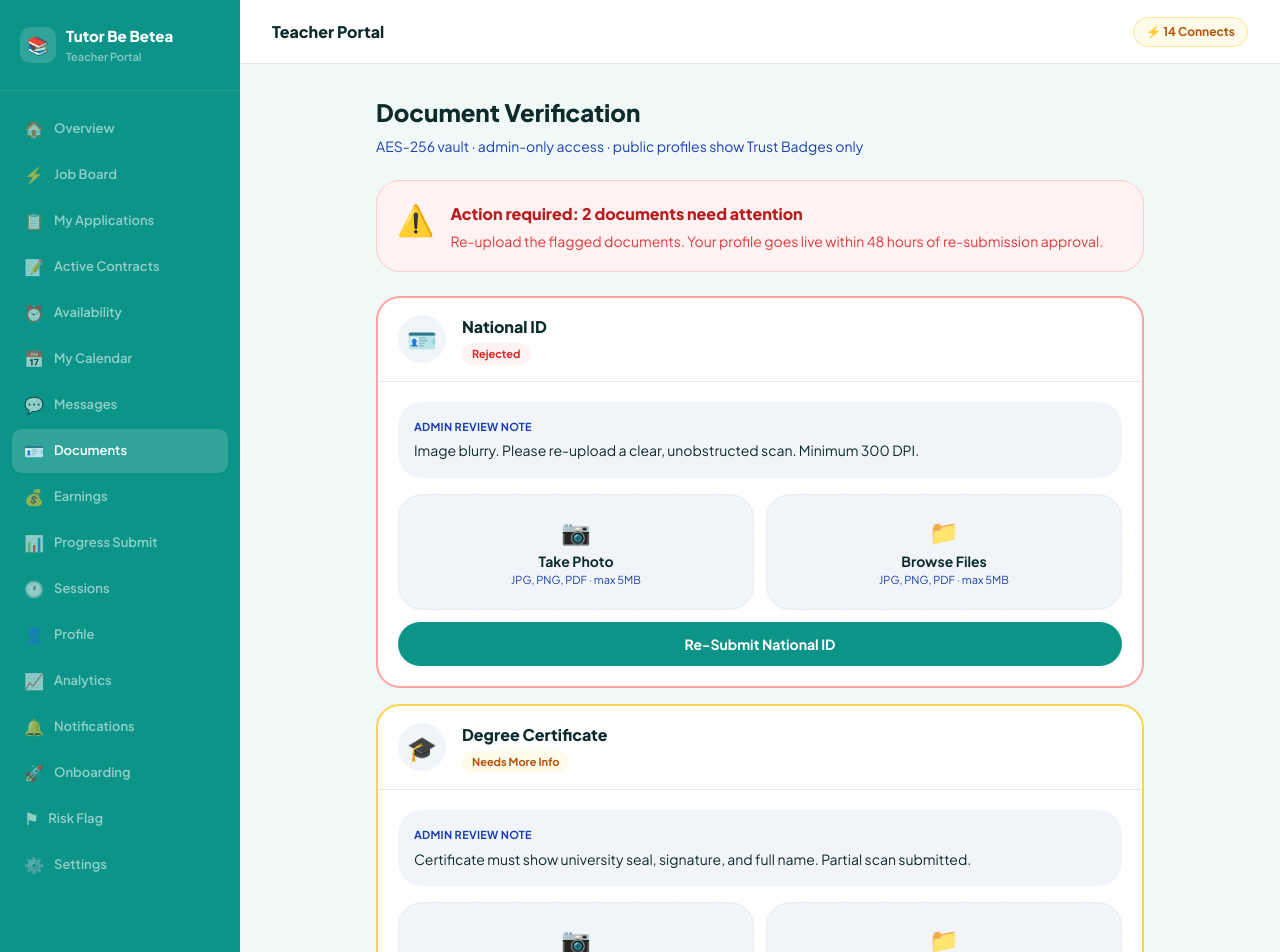
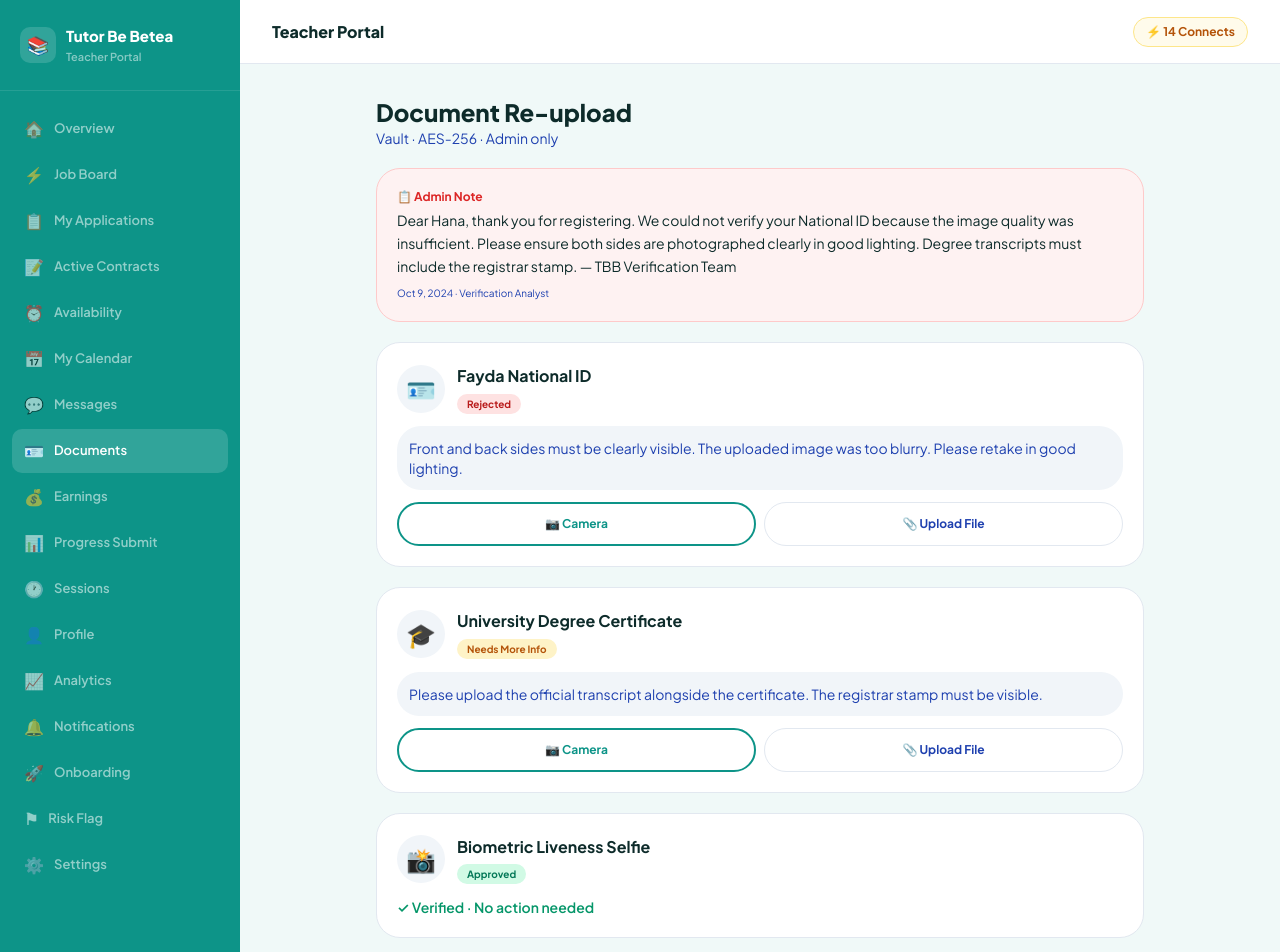
Before and after one commit to Zeordi/tutor-be-betea, a Next.js app in the folder apps/web/: page /teacher/verification in a window 1280 px wide. Shown: the top 952 px of the page. Built offline with nearby package versions, Linux system fonts and the light colour scheme; sample sign-in values are in the browser's storage.

Commit message:
Update page.tsx

```diff
--- a/apps/web/app/teacher/verification/page.tsx
+++ b/apps/web/app/teacher/verification/page.tsx
@@ -1,138 +1,143 @@
 "use client";
 
-const DOCS = [
+import { useState } from "react";
+
+type DocStatus = "rejected" | "needs-info" | "approved";
+
+const DOCS: {
+  id: string;
+  label: string;
+  status: DocStatus;
+  statusLabel: string;
+  note?: string;
+  icon: string;
+}[] = [
   {
-    name: "National ID",
+    id: "national-id",
+    label: "Fayda National ID",
     status: "rejected",
-    note: "Image blurry. Please re-upload a clear, unobstructed scan. Minimum 300 DPI.",
+    statusLabel: "Rejected",
+    note: "Front and back sides must be clearly visible. The uploaded image was too blurry. Please retake in good lighting.",
     icon: "🪪",
   },
   {
-    name: "Degree Certificate",
-    status: "needs_info",
-    note: "Certificate must show university seal, signature, and full name. Partial scan submitted.",
+    id: "degree",
+    label: "University Degree Certificate",
+    status: "needs-info",
+    statusLabel: "Needs More Info",
+    note: "Please upload the official transcript alongside the certificate. The registrar stamp must be visible.",
     icon: "🎓",
   },
   {
-    name: "Police Clearance",
+    id: "liveness",
+    label: "Biometric Liveness Selfie",
     status: "approved",
-    note: "Approved on Aug 20, 2026. Valid for 12 months.",
-    icon: "👮",
+    statusLabel: "Approved",
+    icon: "📸",
   },
 ];
 
-function statusMeta(status: string) {
+function statusStyle(status: DocStatus) {
+  if (status === "approved")
+    return "bg-emerald-100 text-emerald-700 dark:bg-emerald-900/40 dark:text-emerald-300";
   if (status === "rejected")
-    return {
-      label: "Rejected",
-      chip: "bg-red-50 text-red-600 dark:bg-red-950/40 dark:text-red-300",
-      border: "border-red-300 dark:border-red-800",
-    };
-  if (status === "needs_info")
-    return {
-      label: "Needs More Info",
-      chip: "bg-amber-50 text-amber-700 dark:bg-amber-950/40 dark:text-amber-300",
-      border: "border-amber-300 dark:border-amber-800",
-    };
-  return {
-    label: "Approved",
-    chip: "bg-teal-50 text-[var(--primary)] dark:bg-teal-950/40",
-    border: "border-[var(--border)]",
-  };
+    return "bg-red-100 text-red-700 dark:bg-red-900/40 dark:text-red-300";
+  return "bg-amber-100 text-amber-700 dark:bg-amber-900/40 dark:text-amber-300";
 }
 
 export default function TeacherVerificationPage() {
+  const [uploading, setUploading] = useState<string | null>(null);
+  const [submitted, setSubmitted] = useState(false);
+
+  const startUpload = (id: string) => {
+    setUploading(id);
+    setTimeout(() => setUploading(null), 1500);
+  };
+
   return (
-    <div className="mx-auto max-w-3xl">
-      <h1 className="mb-2 text-2xl font-black text-[var(--foreground)]">
-        Document Verification
-      </h1>
-      <p className="mb-6 text-sm text-[var(--secondary)]">
-        AES-256 vault · admin-only access · public profiles show Trust Badges only
-      </p>
-
-      <div className="mb-6 flex gap-4 rounded-2xl border border-red-200 bg-red-50 p-5 dark:border-red-900 dark:bg-red-950/30">
-        <span className="text-3xl">⚠️</span>
+    <div className="mx-auto max-w-3xl space-y-5">
       <div>
-          <p className="font-extrabold text-red-700 dark:text-red-300">
-            Action required: 2 documents need attention
-          </p>
-          <p className="mt-1 text-sm text-red-600/90 dark:text-red-200/80">
-            Re-upload the flagged documents. Your profile goes live within 48 hours of
-            re-submission approval.
-          </p>
-        </div>
+        <h1 className="text-2xl font-extrabold text-[var(--foreground)]">Document Re-upload</h1>
+        <p className="text-sm text-[var(--secondary)]">Vault · AES-256 · Admin only</p>
       </div>
 
-      <div className="space-y-4">
-        {DOCS.map((doc) => {
-          const st = statusMeta(doc.status);
-          const needsAction = doc.status !== "approved";
-          return (
+      <div className="rounded-2xl border border-red-200 bg-red-50 p-5 dark:border-red-900 dark:bg-red-950/30">
+        <p className="mb-1 text-xs font-bold text-red-600">📋 Admin Note</p>
+        <p className="text-sm leading-relaxed text-[var(--foreground)]">
+          Dear Hana, thank you for registering. We could not verify your National ID because the
+          image quality was insufficient. Please ensure both sides are photographed clearly in good
+          lighting. Degree transcripts must include the registrar stamp. — TBB Verification Team
+        </p>
+        <p className="mt-2 text-[10px] text-[var(--secondary)]">Oct 9, 2024 · Verification Analyst</p>
+      </div>
+
+      {DOCS.map((doc) => (
         <div
-              key={doc.name}
-              className={`overflow-hidden rounded-2xl border-2 bg-[var(--card)] ${st.border}`}
+          key={doc.id}
+          className="rounded-2xl border border-[var(--border)] bg-[var(--card)] p-5"
         >
-              <div className="flex items-center gap-4 border-b border-[var(--border)] px-5 py-4">
-                <div className="flex h-12 w-12 items-center justify-center rounded-2xl bg-[var(--muted)] text-2xl">
+          <div className="flex items-center gap-3">
+            <div className="flex h-12 w-12 items-center justify-center rounded-xl bg-[var(--muted)] text-2xl">
               {doc.icon}
             </div>
             <div className="flex-1">
-                  <p className="font-extrabold text-[var(--foreground)]">{doc.name}</p>
-                  <span className={`mt-1 inline-block rounded-full px-2.5 py-0.5 text-[11px] font-bold ${st.chip}`}>
-                    {st.label}
+              <p className="font-bold text-[var(--foreground)]">{doc.label}</p>
+              <span
+                className={`mt-1 inline-block rounded-full px-2.5 py-0.5 text-[10px] font-bold ${statusStyle(doc.status)}`}
+              >
+                {doc.statusLabel}
               </span>
             </div>
           </div>
 
-              <div className="p-5">
-                <div
-                  className={`mb-4 rounded-xl p-4 ${
-                    needsAction
-                      ? "bg-[var(--muted)]"
-                      : "border border-[var(--border)] bg-[var(--muted)]"
-                  }`}
+          {doc.note && (
+            <div className="mt-3 rounded-xl bg-[var(--muted)] p-3 text-sm text-[var(--secondary)]">
+              {doc.note}
+            </div>
+          )}
+
+          {doc.status !== "approved" ? (
+            <div className="mt-3 grid gap-2 sm:grid-cols-2">
+              <button
+                type="button"
+                onClick={() => startUpload(doc.id)}
+                className="rounded-xl border-2 border-[var(--primary)] py-3 text-xs font-bold text-[var(--primary)]"
               >
-                  <p className="mb-1 text-[11px] font-bold uppercase tracking-wide text-[var(--secondary)]">
-                    Admin review note
+                📷 Camera
+              </button>
+              <button
+                type="button"
+                onClick={() => startUpload(doc.id)}
+                className="rounded-xl border border-[var(--border)] py-3 text-xs font-bold text-[var(--secondary)]"
+              >
+                📎 Upload File
+              </button>
+            </div>
+          ) : (
+            <p className="mt-3 text-sm font-semibold text-emerald-600">✓ Verified · No action needed</p>
+          )}
+
+          {uploading === doc.id && (
+            <p className="mt-3 rounded-xl border border-blue-200 bg-blue-50 px-3 py-2 text-xs font-semibold text-blue-700 dark:border-blue-900 dark:bg-blue-950/40 dark:text-blue-300">
+              Uploading securely (AES-256)…
             </p>
-                  <p className="text-sm leading-relaxed text-[var(--foreground)]">
-                    {doc.note}
-                  </p>
+          )}
+        </div>
+      ))}
+
+      <div className="rounded-xl border border-[var(--border)] bg-[var(--muted)] p-4 text-xs leading-relaxed text-[var(--secondary)]">
+        🔒 Documents are encrypted with AES-256 and stored in a private Admin vault. They are never
+        visible to parents or other teachers. Only trained TBB verification staff access them. Trust
+        Badges are the only public indicator.
       </div>
 
-                {needsAction && (
-                  <>
-                    <div className="mb-3 grid gap-3 sm:grid-cols-2">
-                      {["📷 Take Photo", "📁 Browse Files"].map((label) => (
-                        <button
-                          key={label}
-                          type="button"
-                          className="rounded-xl border border-dashed border-[var(--border)] bg-[var(--muted)] px-4 py-5 text-center transition hover:border-[var(--primary)]"
-                        >
-                          <p className="text-2xl">{label.slice(0, 2)}</p>
-                          <p className="mt-1 text-sm font-bold text-[var(--foreground)]">
-                            {label.slice(3)}
-                          </p>
-                          <p className="text-[11px] text-[var(--secondary)]">
-                            JPG, PNG, PDF · max 5MB
-                          </p>
-                        </button>
-                      ))}
-                    </div>
       <button
         type="button"
-                      className="w-full rounded-xl bg-[var(--primary)] py-3 text-sm font-bold text-white"
+        onClick={() => setSubmitted(true)}
+        className="w-full rounded-2xl bg-[var(--primary)] py-3.5 text-sm font-extrabold text-white"
       >
-                      Re-Submit {doc.name}
+        {submitted ? "✓ Submitted for Re-review" : "Submit for Re-review"}
       </button>
-                  </>
-                )}
-              </div>
-            </div>
-          );
-        })}
-      </div>
     </div>
   );
 }
```
Lines whose indentation alone changed are shown as unchanged.
